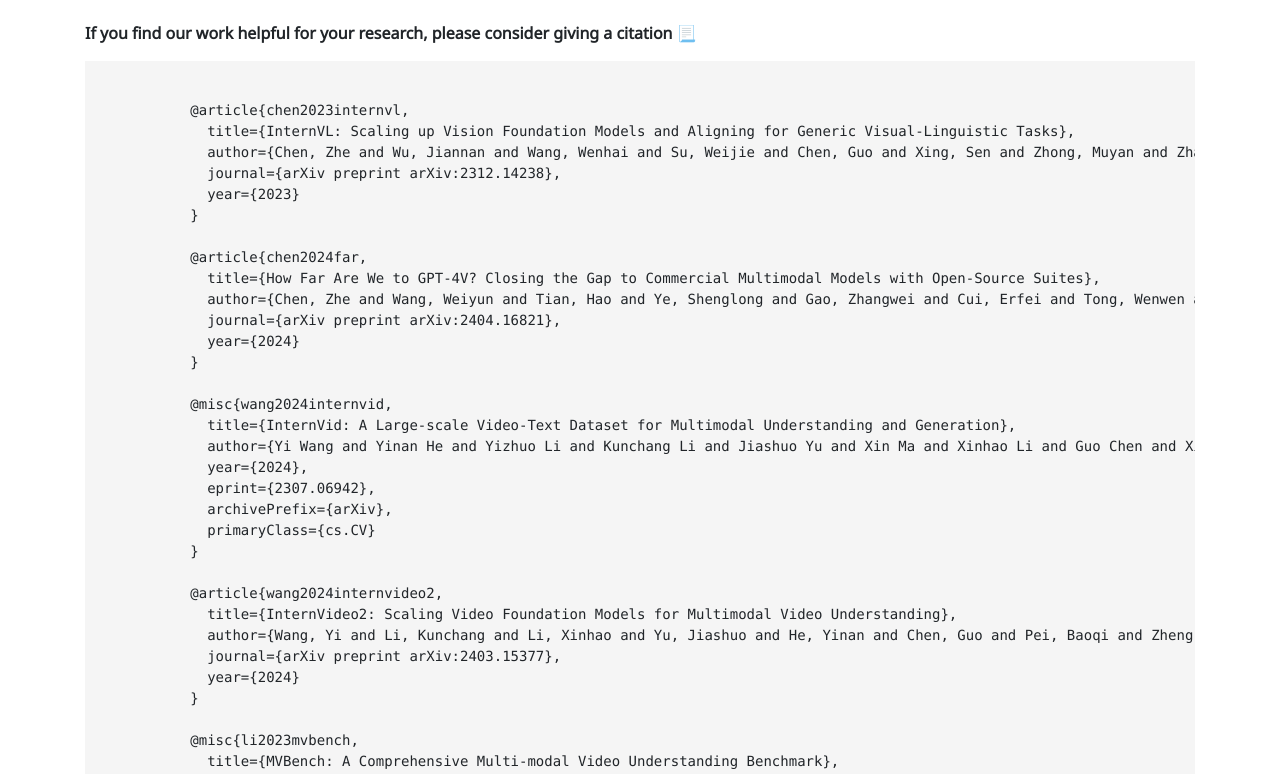
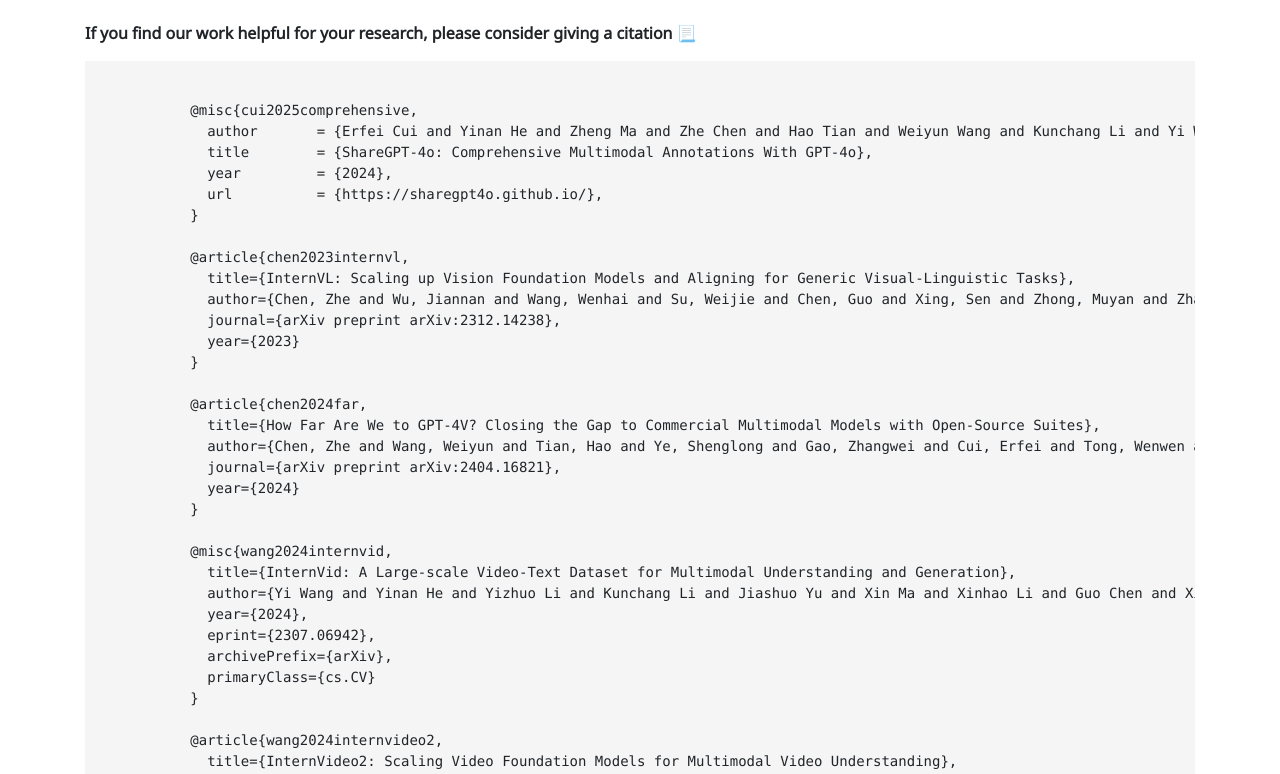
Before and after one commit to ShareGPT4o/ShareGPT4o.github.io, a plain HTML site: page index.html in a window 1280 px wide. Shown: the part 4700-5474 px from the top of the page. Drawn offline with nearby package versions, Linux system fonts and the light colour scheme; some icons are missing; a web font is replaced by a local one.

Commit message:
Update index.html

```diff
--- a/index.html
+++ b/index.html
@@ -644,6 +644,13 @@
           If you find our work helpful for your research, please consider giving a citation 📃
         </b></p>
         <pre><code>
+          @misc{cui2025comprehensive,
+            author       = {Erfei Cui and Yinan He and Zheng Ma and Zhe Chen and Hao Tian and Weiyun Wang and Kunchang Li and Yi Wang and Wenhai Wang and Xizhou Zhu and Lewei Lu and Tong Lu and Yali Wang and Limin Wang and Yu Qiao and Jifeng Dai},
+            title        = {ShareGPT-4o: Comprehensive Multimodal Annotations With GPT-4o},
+            year         = {2024},
+            url          = {https://sharegpt4o.github.io/},
+          }
+
           @article{chen2023internvl,
             title={InternVL: Scaling up Vision Foundation Models and Aligning for Generic Visual-Linguistic Tasks},
             author={Chen, Zhe and Wu, Jiannan and Wang, Wenhai and Su, Weijie and Chen, Guo and Xing, Sen and Zhong, Muyan and Zhang, Qinglong and Zhu, Xizhou and Lu, Lewei and Li, Bin and Luo, Ping and Lu, Tong and Qiao, Yu and Dai, Jifeng},
```
